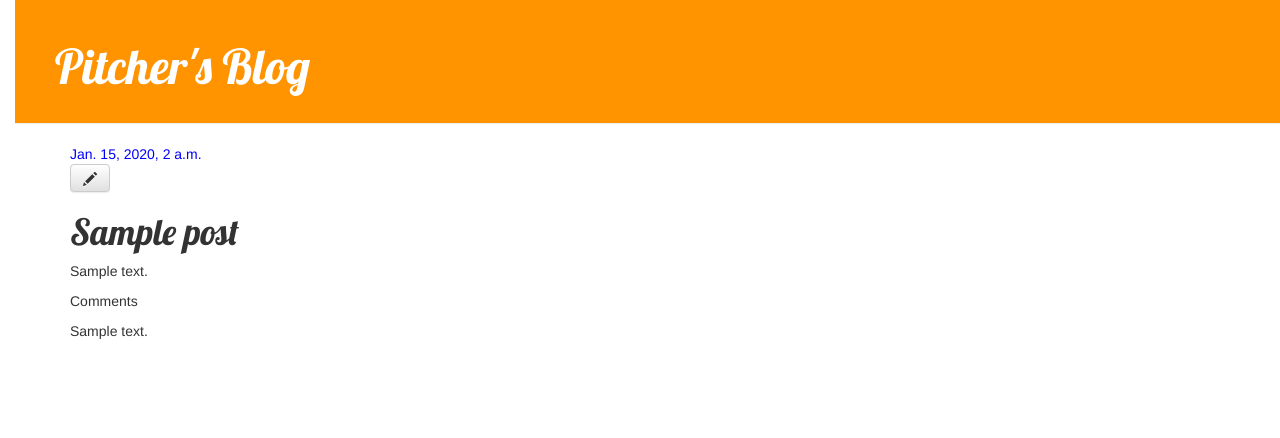
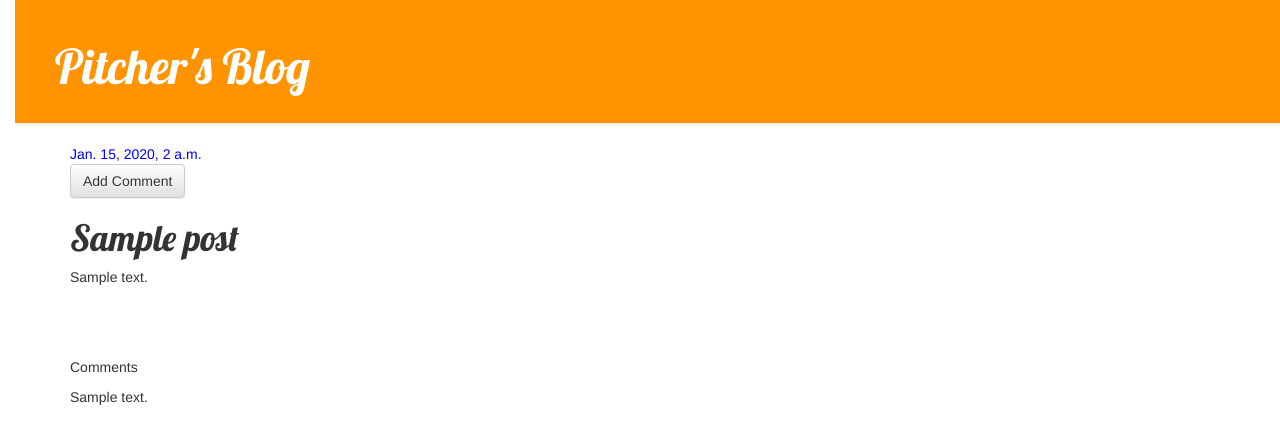
Before and after one commit to pitcherlindner/my-first-blog, a Django app: template blog/templates/blog/post_detail.html in a window 1280 px wide. Shown: the top 438 px of the page. Run offline with Django 3.2, Linux system fonts and the light colour scheme; the template is opened without the code that fills it: values that come from a table or form of the project are taken from there, others are empty; tables that the repository leaves empty hold one stand-in row (values such as "Sample post"); some libraries are stand-ins or nearby versions.

Commit message:
Changed icon for comments link.

```diff
--- a/blog/templates/blog/post_detail.html
+++ b/blog/templates/blog/post_detail.html
@@ -10,10 +10,10 @@
         {% if user.is_authenticated %}
         	<a class="btn btn-default" href="{% url 'post_edit' pk=post.pk %}"><span class="glyphicon glyphicon-pencil"></span></a>
         {% endif %}
-        <a class="btn btn-default" href="{% url 'post_comment' pk=post.pk %}"><span class="glyphicon glyphicon-pencil"></span></a>
+        <a class="btn btn-default" href="{% url 'post_comment' pk=post.pk %}">Add Comment</a>
         <h1>{{ post.title }}</h1>
         <p>{{ post.text|linebreaks }}</p>
-        <p>Comments</p>
-        <p>{{ comment.text }}</p>
     </div>
+    <p>Comments</p>
+    <p>{{ comment.text }}</p>
 {% endblock %}
--- a/mysite/settings.py
+++ b/mysite/settings.py
@@ -25,7 +25,7 @@ SECRET_KEY = '86t!zrxbcxg49v(-q*8s)0od2x62+2h!kl-no_*f)!veus$e)4'
 # SECURITY WARNING: don't run with debug turned on in production!
 DEBUG = True
 
-ALLOWED_HOSTS = []
+ALLOWED_HOSTS = ['pitcher.pythonanywhere.com']
 
 
 # Application definition
```
Also changed, not shown: 1 other file.
